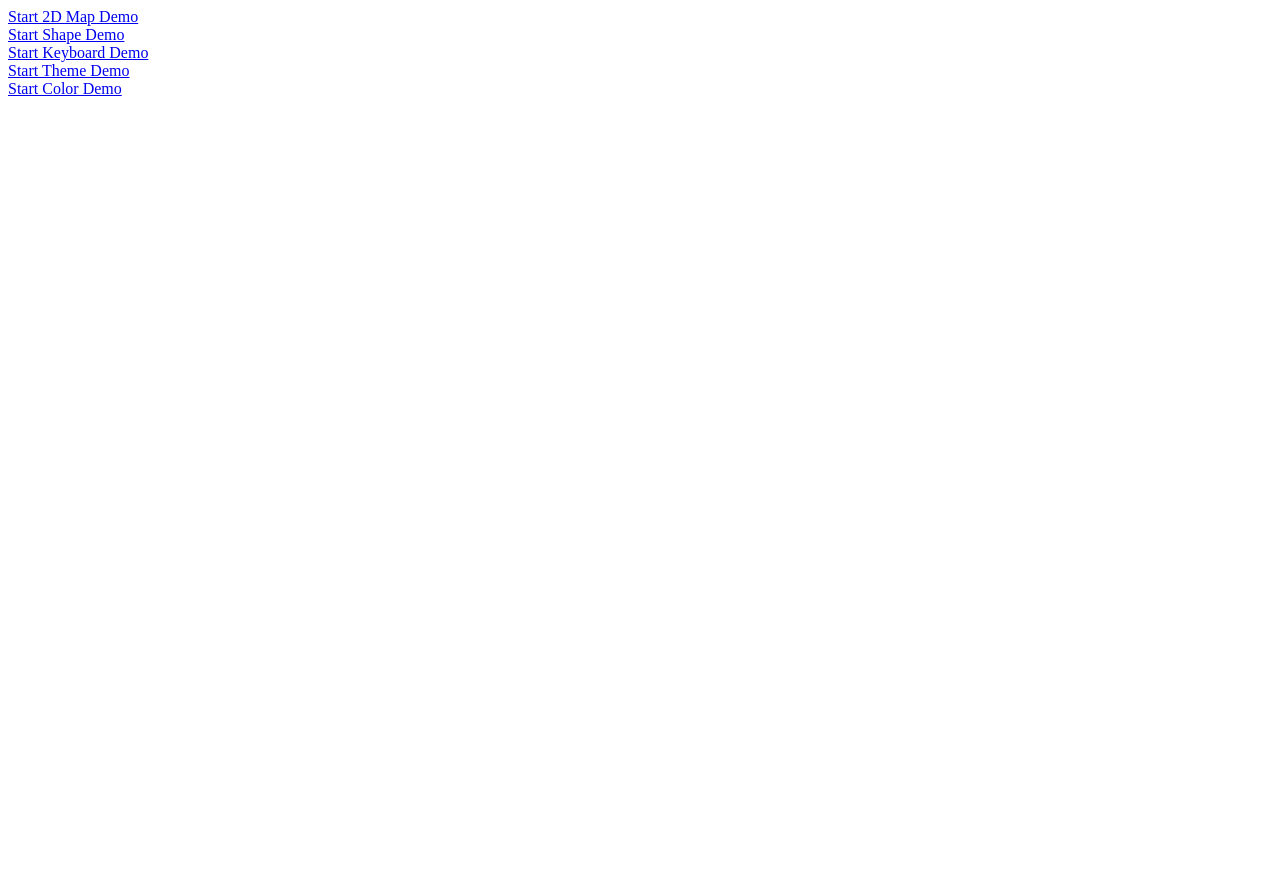
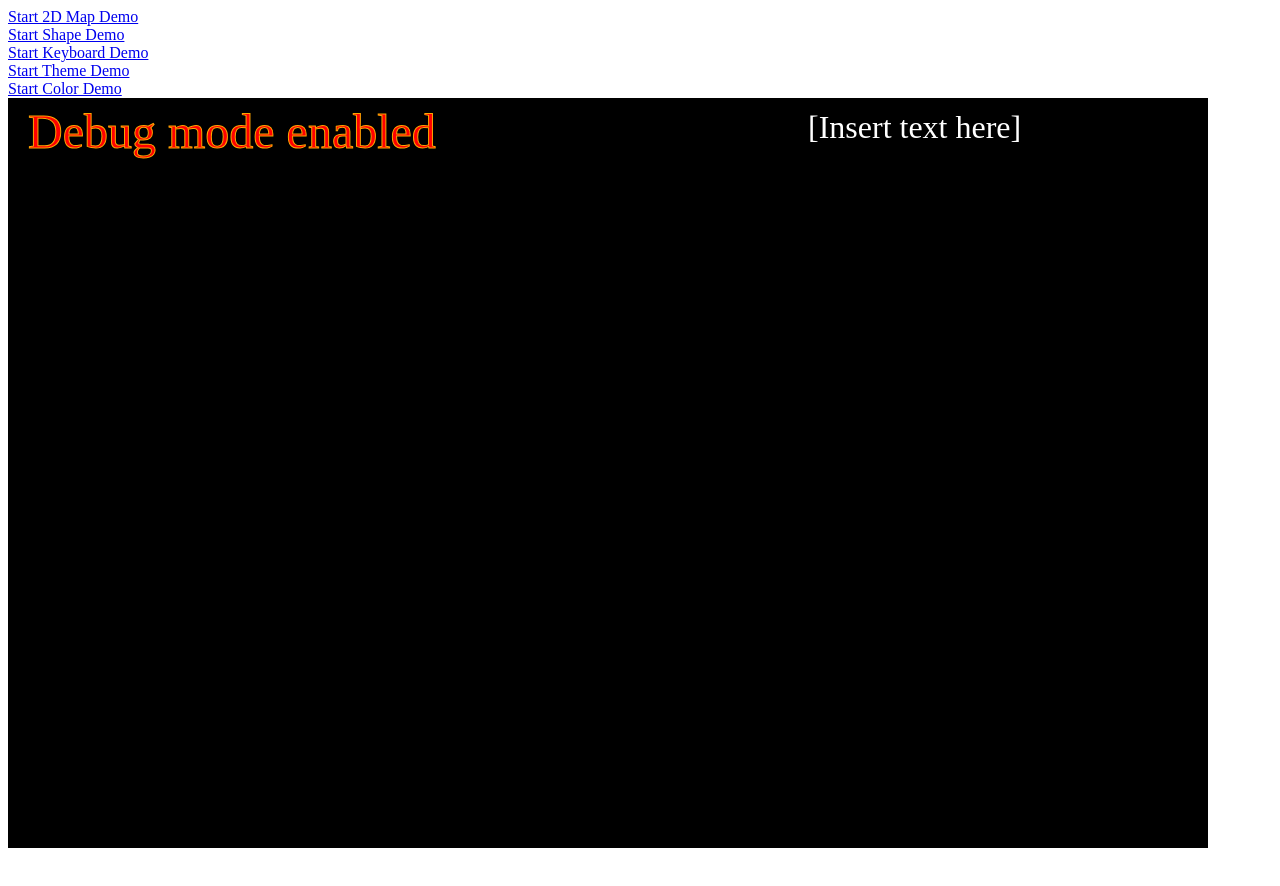
Before and after one commit to postgeek/PostGeekEngine, a website built with webpack: page index.html in a window 1280 px wide. Built offline with nearby package versions, Linux system fonts and the light colour scheme.

Commit message:
Added MouseButton class to differentiate between different mouse buttons. Modified the mouse class to use the different mouse buttons. Added demo scene for the mouse

```diff
--- a/examples/main.js
+++ b/examples/main.js
@@ -4,6 +4,7 @@ import ShapeDemoScene from './ShapeDemo/ShapeDemoScene';
 import ColorScene from './Color/ColorScene';
 import ThemeDemoScene from './Theme/ThemeDemoScene';
 import KeyboardDemoScene from './KeyboardDemo/KeyboardDemoScene';
+import MouseDemoScene from './mouseDemo/MouseDemoScene';
 
 Window.Main = class Main {
   static start2DMapDemo() {
@@ -38,6 +39,14 @@ Window.Main = class Main {
     });
   }
 
+  static startMouseDemo() {
+    start({
+      debug: true,
+      canvas: document.getElementById('canvas'),
+      initialScene: { key: 'MouseDemoScene', scene: MouseDemoScene },
+    });
+  }
+
   static startThemeDemo() {
     start({
       debug: true,
@@ -46,3 +55,5 @@ Window.Main = class Main {
     });
   }
 };
+
+Window.Main.startMouseDemo();
--- /dev/null
+++ b/examples/mouseDemo/MouseDemoScene.js
@@ -0,0 +1,38 @@
+import Scene from 'gameEngine/scene/Scene';
+import Point from 'core/Point';
+import TextGraphic from 'renderingEngine/text/TextGraphic';
+import Color from 'renderingEngine/colors/Color';
+import MouseButton from '../../src/inputEngine/MouseButton';
+
+export default class MouseDemoScene extends Scene {
+  create() {
+    this.debugText = new TextGraphic(new Point(800, 40), "[Insert text here]")
+    this.debugText.textStyle.font = "32px Ariel";
+    this.debugText.textStyle.strokeStyle = undefined;
+    this.debugText.textStyle.fillStyle = Color.WHITE.name;
+  }
+
+  update() {
+    if (this.game.Mouse.buttonDownOnce(MouseButton.LEFT_BUTTON)) {
+      console.log("L:down once");
+    } else if (this.game.Mouse.buttonPressed(MouseButton.LEFT_BUTTON)) {
+      console.log("L:down more");
+    }
+
+    if (this.game.Mouse.buttonDownOnce(MouseButton.RIGHT_BUTTON)) {
+      console.log("R:down once");
+    } else if (this.game.Mouse.buttonPressed(MouseButton.RIGHT_BUTTON)) {
+      console.log("R:down more");
+    }
+
+    if (this.game.Mouse.buttonDownOnce(MouseButton.MIDDLE_BUTTON)) {
+      console.log("M:down once");
+    } else if (this.game.Mouse.buttonPressed(MouseButton.MIDDLE_BUTTON)) {
+      console.log("M:down more");
+    }
+  }
+
+  draw() {
+    this.debugText.draw();
+  }
+}
--- a/index.html
+++ b/index.html
@@ -4,7 +4,7 @@
 <meta charset="UTF-8">
 <title>PostGeek</title>
 </head>
-<body>
+<body oncontextmenu="return false;">
 	<div>
 		<a href="javascript:;" onclick="Window.Main.start2DMapDemo()">Start 2D Map Demo</a><br />
 		<a href="javascript:;" onclick="Window.Main.startShapeDemo()">Start Shape Demo</a><br />
--- a/src/inputEngine/Mouse.js
+++ b/src/inputEngine/Mouse.js
@@ -1,5 +1,6 @@
 import UnhandledHtmlEventError from '../core/errorHandling/errors/UnhandledHtmlEventError';
 import InvalidArguementError from '../core/errorHandling/errors/InvalidArguementError';
+import MouseButton from './MouseButton'
 
 class Mouse {
   /**
@@ -8,7 +9,6 @@ class Mouse {
   constructor() {
     this._dx = 0;
     this._dy = 0;
-    this._buttonDown = false;
 
     // The possible mouse states
     this.MOUSE_STATE = Object.freeze({
@@ -17,25 +17,33 @@ class Mouse {
       DOWN_ONCE: { id: 2, value: 'DOWN_ONCE' }, // Down for the first time
     });
 
-    this._mouseState = this.MOUSE_STATE.RELEASED;
+    this._registeredMouseButtons = [];
+    this.registerButton(MouseButton.LEFT_BUTTON);
+    this.registerButton(MouseButton.RIGHT_BUTTON);
+    this.registerButton(MouseButton.MIDDLE_BUTTON);
+  }
+
+  registerButton(mouseButton) {
+    mouseButton.state = this.MOUSE_STATE.RELEASED;
+    this._registeredMouseButtons.push(mouseButton);
   }
 
   /**
   * Polls the input from the mouse
   */
   poll() {
-    if (this._buttonDown) {
-      switch (this._mouseState) {
-        case this.MOUSE_STATE.DOWN_ONCE:
-          this._mouseState = this.MOUSE_STATE.PRESSED;
-          break;
-        case this.MOUSE_STATE.RELEASED:
-        default:
-          this._mouseState = this.MOUSE_STATE.DOWN_ONCE;
-          break;
+    for (let i = 0; i < this._registeredMouseButtons.length; i++) {
+      const buttonToCheck = this._registeredMouseButtons[i];
+      if (buttonToCheck.isButtonDown) {
+        if(buttonToCheck.state === this.MOUSE_STATE.RELEASED) {
+          buttonToCheck.state = this.MOUSE_STATE.DOWN_ONCE
+        }
+        else if (buttonToCheck.state === this.MOUSE_STATE.DOWN_ONCE) {
+          buttonToCheck.state = this.MOUSE_STATE.PRESSED;
+        }
+      } else {
+        buttonToCheck.state = this.MOUSE_STATE.RELEASED;
       }
-    } else {
-      this._mouseState = this.MOUSE_STATE.RELEASED;
     }
   }
 
@@ -75,15 +83,21 @@ class Mouse {
   /**
    * Handles the mouse down event.
    */
-  mouseDown() {
-    this._buttonDown = true;
+  mouseDown(e) {
+    const currentButton = this.retrieveMouseButton(e);
+    if (currentButton !== undefined) {
+      currentButton.isButtonDown = true;
+    }
   }
 
   /**
    * Handles the mouse up event.
    */
-  mouseUp() {
-    this._buttonDown = false;
+  mouseUp(e) {
+    const currentButton = this.retrieveMouseButton(e);
+    if (currentButton !== undefined) {
+      currentButton.isButtonDown = false;
+    }
   }
 
   /**
@@ -107,16 +121,34 @@ class Mouse {
   /**
    * Checks if the mouse button is down for the first time.
    */
-  buttonDownOnce() {
-    return this._mouseState === this.MOUSE_STATE.DOWN_ONCE;
+  buttonDownOnce(mouseButton) {
+    var button = this.retrieveMouseButton(mouseButton);
+    return button.state === this.MOUSE_STATE.DOWN_ONCE;
   }
 
   /**
    * Checks if the mouse button is down.
    */
-  buttonPressed() {
-    return this._mouseState === this.MOUSE_STATE.DOWN_ONCE
-    || this._mouseState === this.MOUSE_STATE.PRESSED;
+  buttonPressed(mouseButton) {
+    var button = this.retrieveMouseButton(mouseButton);
+    return button.state === this.MOUSE_STATE.DOWN_ONCE
+    || button.state === this.MOUSE_STATE.PRESSED;
+  }
+
+  retrieveMouseButton({button, which}) {
+    //console.log(`Button: ${button} Which: ${which}`)
+    for (let i = 0; i < this._registeredMouseButtons.length; i++) {
+      const buttonToSearch = this._registeredMouseButtons[i];
+      if(which != undefined) {
+        if (buttonToSearch.which === which) {
+          return buttonToSearch;
+        }
+        else if (buttonToSearch.button === button) {
+          return buttonToSearch;
+        }
+      }
+    }
+    return undefined;
   }
 }
 export default Mouse;
--- /dev/null
+++ b/src/inputEngine/MouseButton.js
@@ -0,0 +1,79 @@
+class MouseButton {
+
+    constructor({button, which} = {}) {
+        this.button = button;
+        this.which = which;
+    }
+
+    set button(value) {
+        return this._button = value;
+    }
+
+    get button() {
+        return this._button;
+    }
+
+    set which(value) {
+        this._which = value;
+    }
+
+    get which() {
+        return this._which;
+    }
+
+    /**
+     * Sets the state for the given Key
+     * Is true if the key is physically down on the keyboard
+     * @param  {boolean} value whether the key is down or not
+     */
+    set isButtonDown(value) {
+        this._mouseButtonDown = value;
+    }
+
+    /**
+     * Gets the state for the given Key
+     *
+     * @return {boolean}  whether the key is down or not
+     */
+    get isButtonDown() {
+        return this._mouseButtonDown;
+    }
+
+    /**
+     * Sets the mouse buttons's state from one of the three possible values
+     * RELEASED, PRESSED, DOWN_ONCE
+     * @param  {Enum} value The key's new state
+     */
+    set state(value) {
+        this._state = value;
+    }
+
+    /**
+     * Gets the mouse buttons's state from one of the three possible values
+     * @return {Enum}  The key's state
+     */
+    get state() {
+        return this._state;
+    }
+
+    static get LEFT_BUTTON() {
+        return new MouseButton({
+            button: 0,
+            which: 1,
+        });
+    }
+
+    static get MIDDLE_BUTTON() {
+        return new MouseButton({
+            button: 1,
+            which: 2,
+        });
+    }
+
+    static get RIGHT_BUTTON() {
+        return new MouseButton({
+            button: 2,
+            which: 3,
+        });
+    }
+} export default MouseButton;
```
